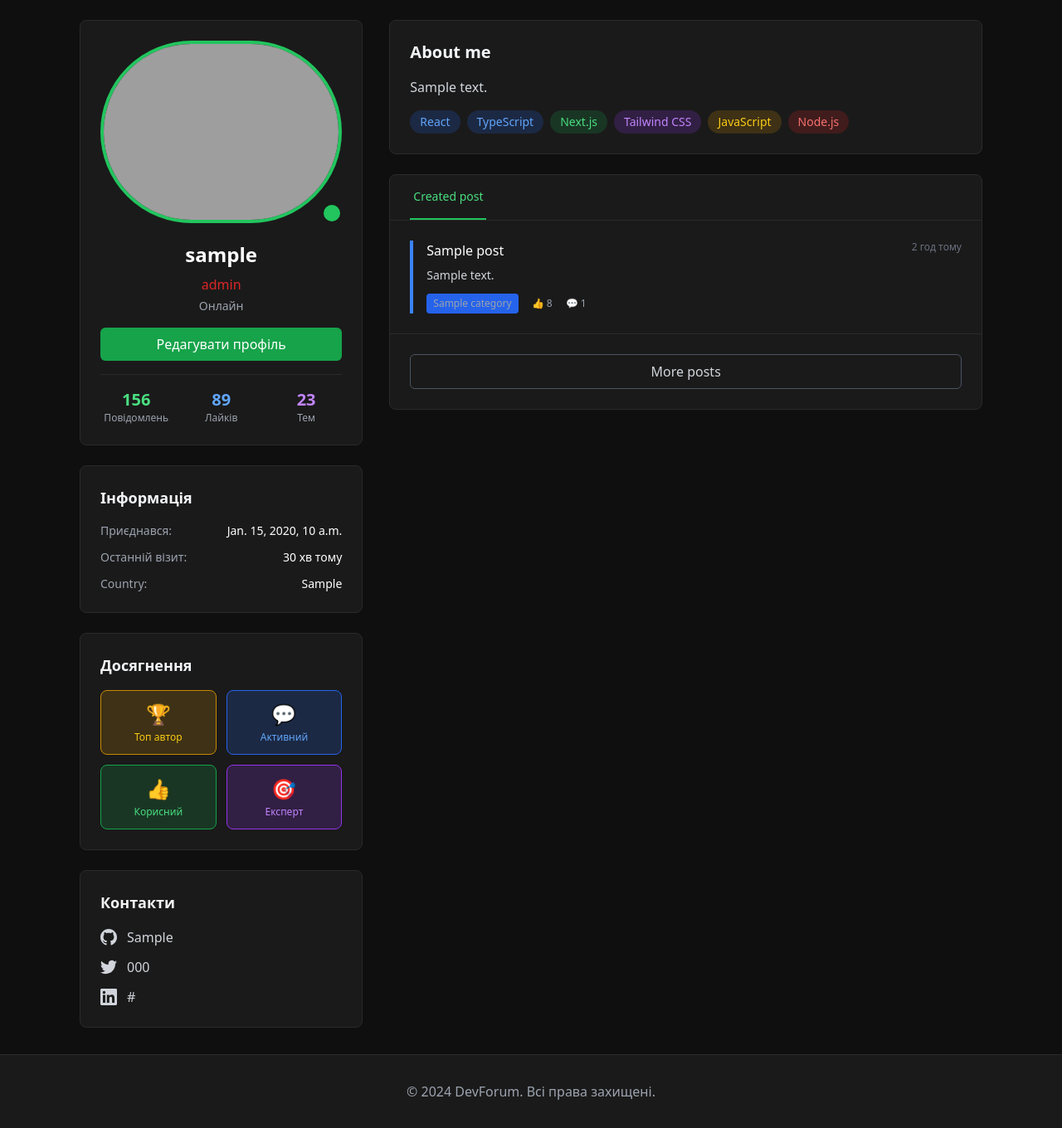
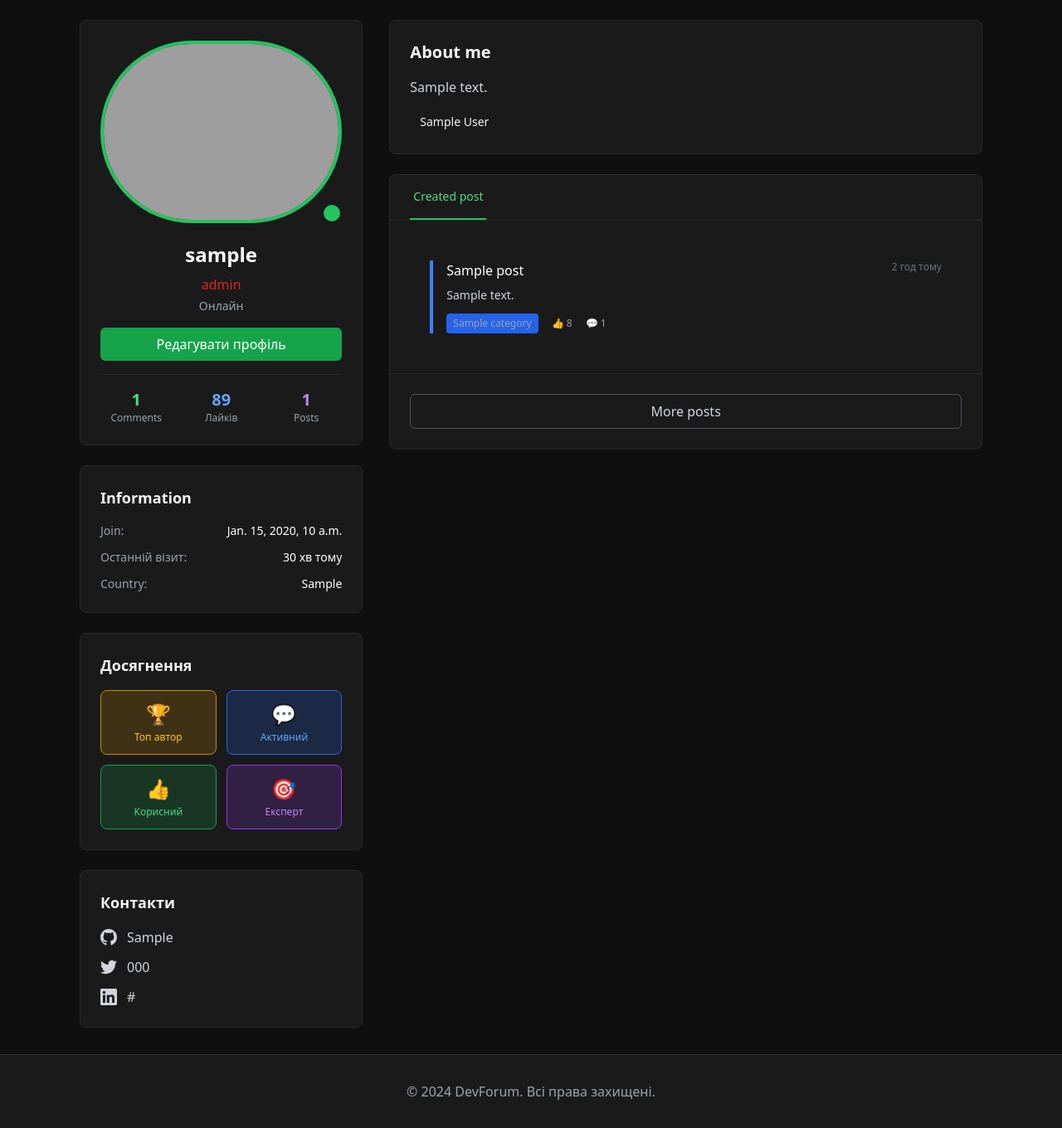
Before and after one commit to nskywalker1/it-forum, a Django app: page /users/profile/ in a window 1280 px wide. Shown: the part 117-1477 px from the top of the page at 83% size. Run offline with Django 5.2, Linux system fonts and the light colour scheme; a user stored in the database is signed in; tables that the repository leaves empty hold one stand-in row (values such as "Sample post"); some libraries are stand-ins or nearby versions; grey boxes are pictures that could not be loaded.

Commit message:
add tags for profile

```diff
--- a/main/models.py
+++ b/main/models.py
@@ -15,7 +15,7 @@ class Category(models.Model):
 class Post(models.Model):
     title = models.CharField(max_length=100)
     body = models.TextField()
-    author = models.ForeignKey(User, on_delete=models.CASCADE)
+    author = models.ForeignKey(User, on_delete=models.CASCADE, related_name='posts')
     category = models.ForeignKey(Category, on_delete=models.CASCADE, related_name='posts')
     created_at = models.DateTimeField(auto_now_add=True)
     updated_at = models.DateTimeField(auto_now=True)
@@ -28,7 +28,7 @@ class Post(models.Model):
 
 class Comment(models.Model):
     post = models.ForeignKey(Post, on_delete=models.CASCADE, related_name='comments')
-    author = models.ForeignKey(User, on_delete=models.CASCADE)
+    author = models.ForeignKey(User, on_delete=models.CASCADE, related_name='comments')
     content = models.TextField()
     created_at = models.DateTimeField(auto_now_add=True)
     updated_at = models.DateTimeField(auto_now=True)
--- a/main/urls.py
+++ b/main/urls.py
@@ -4,7 +4,7 @@ from . import views
 app_name = 'main'
 
 urlpatterns = [
-    path('', views.index, name='index'),
+    path('', views.index, name='home'),
     path('topic/<int:post_id>/', views.post_detail, name='post_detail'),
     path('category/<int:category_id>/', views.posts_by_category, name='posts_by_category'),
 ]
--- a/templates/base.html
+++ b/templates/base.html
@@ -42,7 +42,7 @@
             <!-- Auth buttons -->
             <div class="flex items-center space-x-4">
                 {% if user.is_authenticated %}
-                    <a href="{% url 'users:login' %}"
+                    <a href="{% url 'users:my_profile' %}"
                        class="text-gray-300 hover:text-white px-3 py-2 rounded-md text-sm font-medium">Profile</a>
                     <a href="{% url 'users:logout' %}"
                        class="text-gray-300 hover:text-white px-3 py-2 rounded-md text-sm font-medium">Logout</a>
--- a/users/admin.py
+++ b/users/admin.py
@@ -1,6 +1,7 @@
 from django.contrib import admin
-from .models import User, Profile
+from .models import User, Profile, Tag
 # Register your models here.
 
 admin.site.register(User)
 admin.site.register(Profile)
+admin.site.register(Tag)
--- a/users/models.py
+++ b/users/models.py
@@ -39,6 +39,15 @@ class User(AbstractBaseUser, PermissionsMixin):
         return self.username
 
 
+class Tag(models.Model):
+    name = models.CharField(max_length=50)
+    bg_color = models.CharField(max_length=20, default="bg-gray-600")
+    text_color = models.CharField(max_length=20, default="text-gray-400")
+
+    def __str__(self):
+        return self.name
+
+
 class Profile(models.Model):
     ROLE_CHOICES = [
         ('admin', 'Admin'),
@@ -50,6 +59,7 @@ class Profile(models.Model):
     avatar = models.ImageField(upload_to='avatars', blank=True)
     bio = models.TextField(max_length=500, blank=True)
     country = models.CharField(max_length=50, blank=True)
+    tags = models.ManyToManyField(Tag, blank=True, related_name='tags')
     github = models.URLField(blank=True)
     telegram = models.URLField(blank=True)
     youtube = models.URLField(blank=True)
--- a/users/templates/users/profile.html
+++ b/users/templates/users/profile.html
@@ -33,16 +33,16 @@
                         <!-- Quick Stats -->
                         <div class="grid grid-cols-3 gap-4 text-center border-t border-dark-border pt-4">
                             <div>
-                                <div class="text-xl font-bold text-green-400">156</div>
-                                <div class="text-xs text-gray-400">Повідомлень</div>
+                                <div class="text-xl font-bold text-green-400">{{ user.comments.all.count }}</div>
+                                <div class="text-xs text-gray-400">Comments</div>
                             </div>
                             <div>
                                 <div class="text-xl font-bold text-blue-400">89</div>
                                 <div class="text-xs text-gray-400">Лайків</div>
                             </div>
                             <div>
-                                <div class="text-xl font-bold text-purple-400">23</div>
-                                <div class="text-xs text-gray-400">Тем</div>
+                                <div class="text-xl font-bold text-purple-400">{{ user.posts.all.count }}</div>
+                                <div class="text-xs text-gray-400">Posts</div>
                             </div>
                         </div>
                     </div>
@@ -50,10 +50,10 @@
 
                 <!-- User Info -->
                 <div class="bg-dark-card rounded-lg border border-dark-border p-6">
-                    <h3 class="text-lg font-semibold mb-4">Інформація</h3>
+                    <h3 class="text-lg font-semibold mb-4">Information</h3>
                     <div class="space-y-3 text-sm">
                         <div class="flex justify-between">
-                            <span class="text-gray-400">Приєднався:</span>
+                            <span class="text-gray-400">Join:</span>
                             <span class="text-white">{{ user.created_at }}</span>
                         </div>
                         <div class="flex justify-between">
@@ -128,12 +128,13 @@
                         {{ user.profile.bio }}
                     </p>
                     <div class="flex flex-wrap gap-2">
-                        <span class="bg-blue-600 bg-opacity-20 text-blue-400 px-3 py-1 rounded-full text-sm">React</span>
-                        <span class="bg-blue-600 bg-opacity-20 text-blue-400 px-3 py-1 rounded-full text-sm">TypeScript</span>
-                        <span class="bg-green-600 bg-opacity-20 text-green-400 px-3 py-1 rounded-full text-sm">Next.js</span>
-                        <span class="bg-purple-600 bg-opacity-20 text-purple-400 px-3 py-1 rounded-full text-sm">Tailwind CSS</span>
-                        <span class="bg-yellow-600 bg-opacity-20 text-yellow-400 px-3 py-1 rounded-full text-sm">JavaScript</span>
-                        <span class="bg-red-600 bg-opacity-20 text-red-400 px-3 py-1 rounded-full text-sm">Node.js</span>
+                        {% for tag in user.profile.tags.all %}
+                            <span
+                                    class="{{ tag.bg_color }} bg-opacity-20 {{ tag.text_color }} px-3 py-1 rounded-full text-sm"
+                            >
+                                {{ tag.name }}
+                            </span>
+                        {% endfor %}
                     </div>
                 </div>
 
@@ -148,7 +149,9 @@
                     </div>
 
                     <!-- Recent Posts -->
-                    {% include 'users/includes/post_list.html' with posts=posts %}
+                    <div id="post-container" class="space-y-6 p-6">
+                        {% include 'users/includes/post_list.html' with posts=posts %}
+                    </div>
 
                     <div class="d-flex justify-content-center border-t border-dark-border p-6">
                         <button id="load-more-btn" class="w-full py-2 px-4 border border-gray-600 rounded-md text-gray-300
--- a/users/views.py
+++ b/users/views.py
@@ -11,6 +11,8 @@ from main.models import Post
 
 
 def user_register(request):
+    if request.user.is_authenticated:
+        return redirect('main:home')
     if request.method == 'POST':
         form = UserRegistrationForm(request.POST)
         if form.is_valid():
@@ -23,6 +25,8 @@ def user_register(request):
 
 
 def user_login(request):
+    if request.user.is_authenticated:
+        return redirect('main:home')
     if request.method == 'POST':
         form = UserLoginForm(request.POST)
         if form.is_valid():
```
Also changed, not shown: main/migrations/0005_alter_comment_author.py (added), main/migrations/0006_alter_post_author.py (added), users/migrations/0008_tag_profile_tags.py (added), users/migrations/0009_alter_tag_text_color.py (added), users/templates/users/includes/post_list.html (indentation only).
